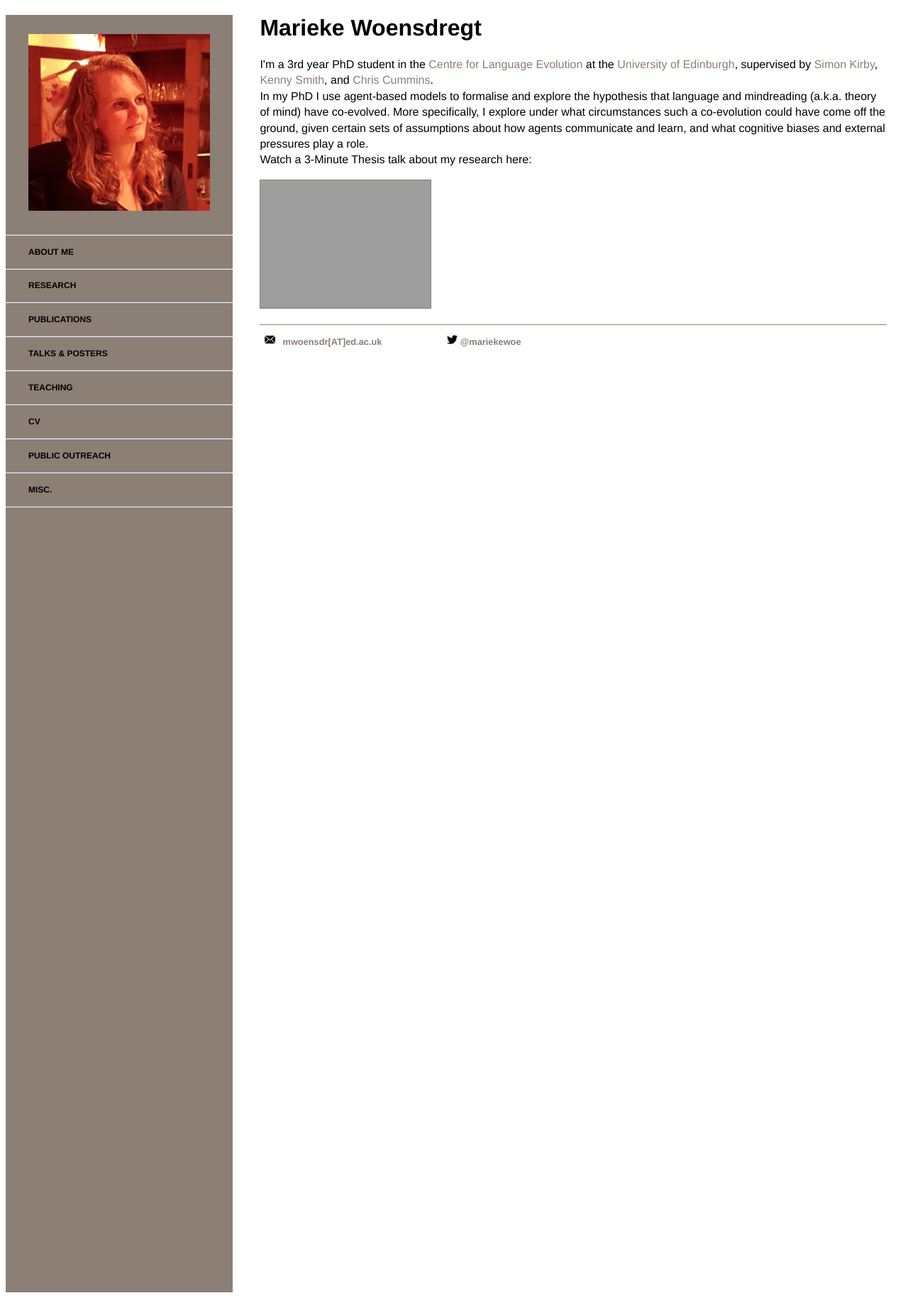
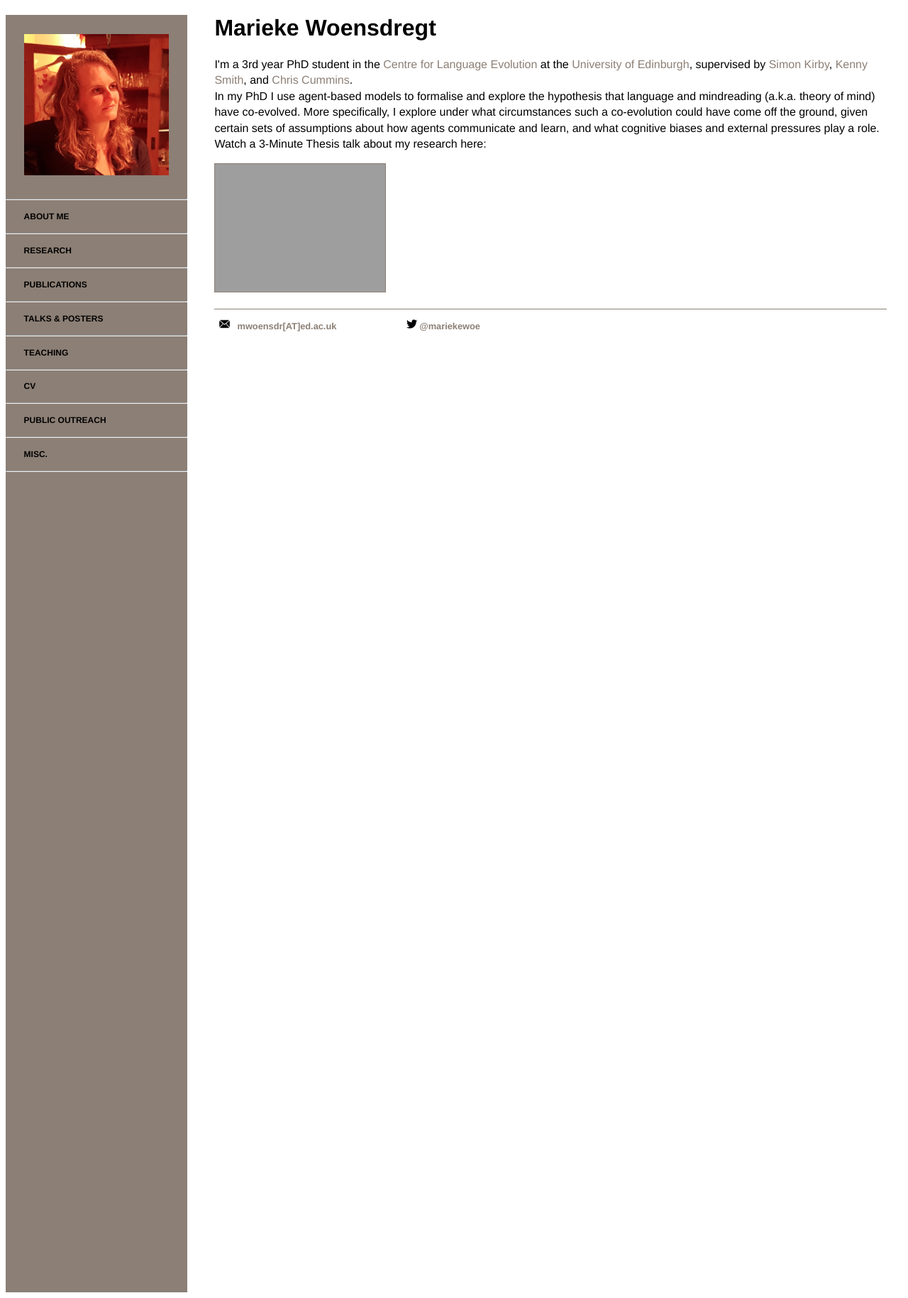
Before and after one commit to marieke-woensdregt/marieke-woensdregt.github.io, a Jekyll site: the page built from index.html, in a window 1280 px wide. Shown: the whole page at 71% size. Built offline with Jekyll 4.4.1, drawn with Linux system fonts in a browser that asks for light colours; grey boxes are pictures that could not be loaded.

Commit message:
Update default.html

```diff
--- a/_layouts/default.html
+++ b/_layouts/default.html
@@ -8,7 +8,7 @@
 			{% seo %}
 		</head>
 
-		<sidebar style="position:absolute; width: 25%; clear:left; clear:top; top:0px; margin-top:0px; margin-bottom:0px; margin-left:0px; background-color:#8c7f75">
+		<sidebar style="position:absolute; width: 20%; clear:left; clear:top; top:0px; margin-top:0px; margin-bottom:0px; margin-left:0px; background-color:#8c7f75">
 		<div class="menu" style="float:left">
 			<img class="tab" src="sidebar_pic.jpg" alt="me" style="width:80%; margin-top:27px; margin-bottom:15px; clear:left;">
 			<!-- <p class="small" style="width:100%; margin-bottom:35px; clear:left;"> Marieke Woensdregt </p> -->
@@ -33,13 +33,13 @@
 		</sidebar>
 
 		<body>
-		<div class="blurb" style="margin-left:28%; margin-right:3%">
+		<div class="blurb" style="margin-left:23%; margin-right:3%">
 			<title>{{ page.title }}</title>
 			{{ content }}
 		</div><!-- /.blurb -->
 		</body>
 
-		<footer style="margin-left:28%; margin-right:3%">
+		<footer style="margin-left:23%; margin-right:3%">
 			<h3>
 			<img  src="/images/email_symbol_filled.png" alt="email symbol" style="height:15px">
 			<a href="mailto:mwoensdr@ed.ac.uk">  mwoensdr[AT]ed.ac.uk </a>
```
